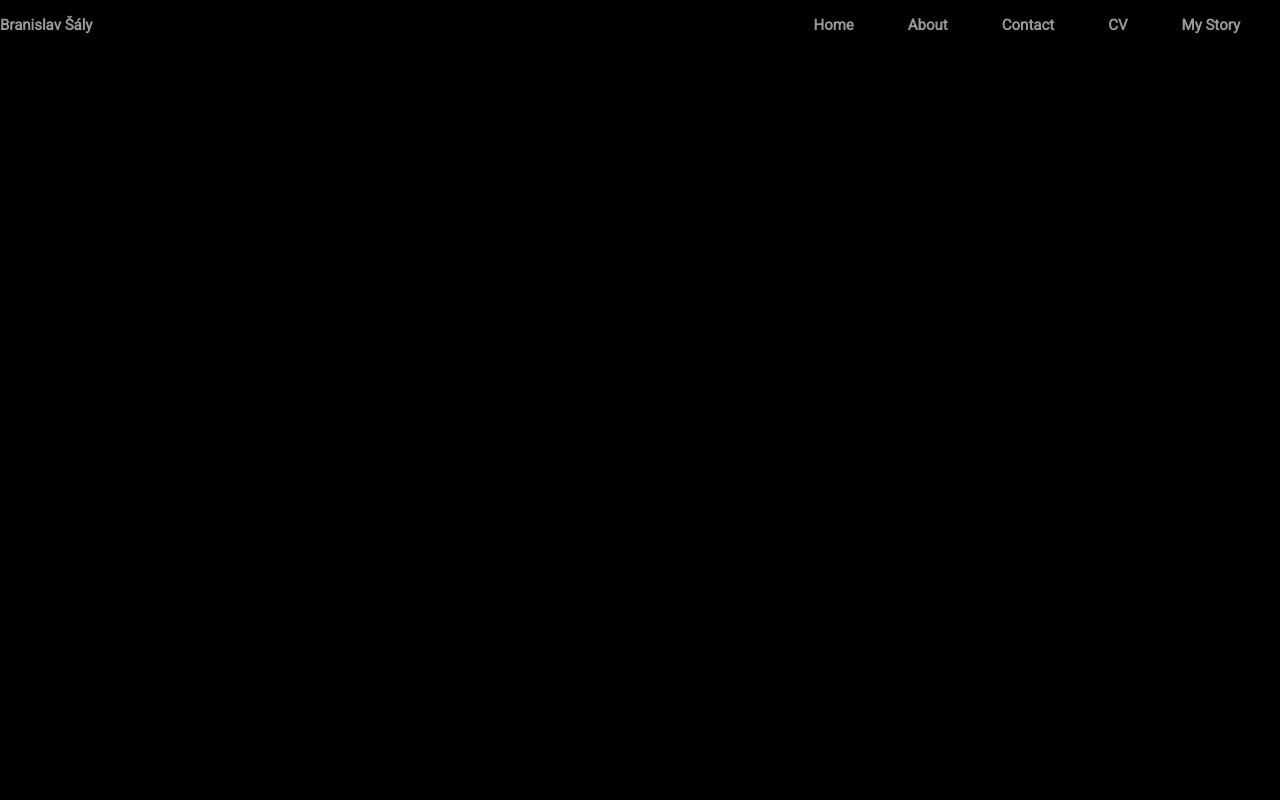
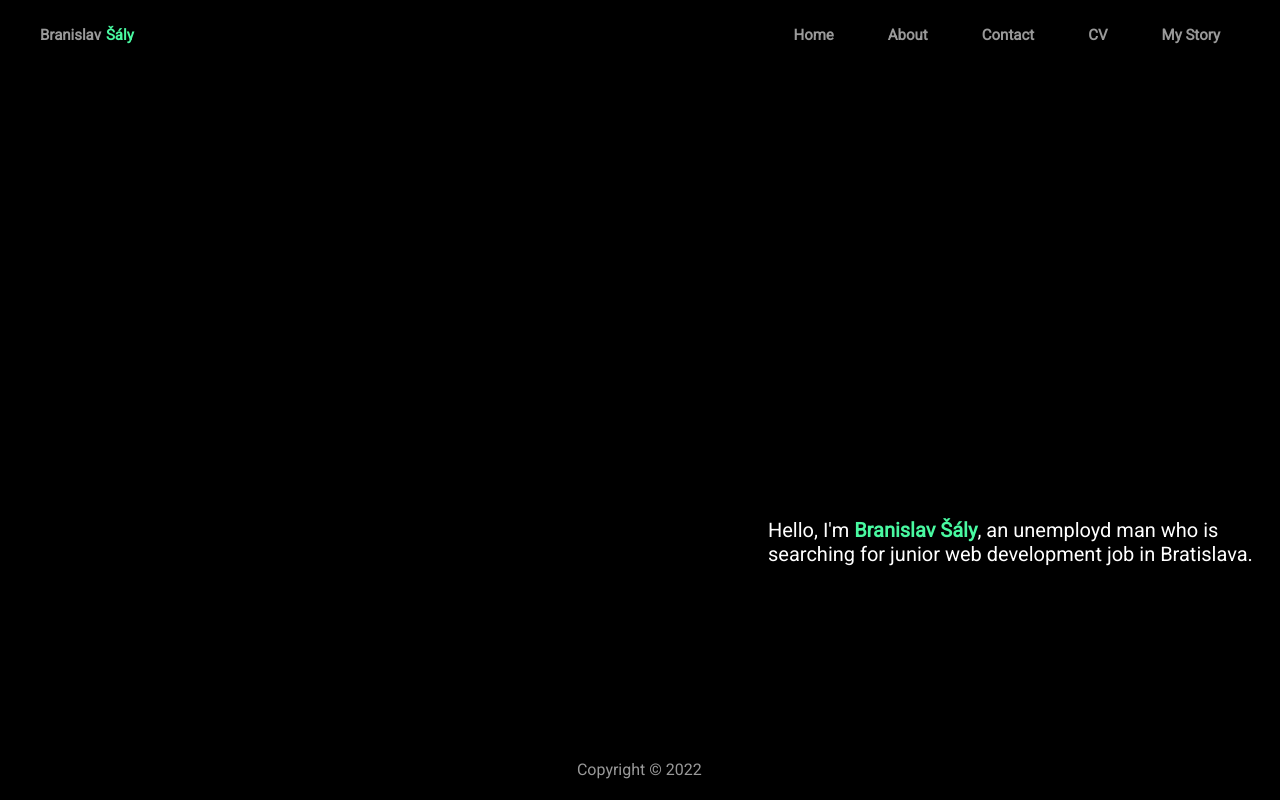
Before and after one commit to Derelyn/branosaly-web, a React (Create React App) app: page / in a window 1280 px wide. Built offline with nearby package versions, Linux system fonts and the light colour scheme.

Commit message:
added footer and title

```diff
--- a/public/index.html
+++ b/public/index.html
@@ -8,7 +8,7 @@
       name="description"
       content="Web site created using create-react-app"
     />
-    <title>Saly B.</title>
+    <title>Šály Branislav</title>
   </head>
   <body>
     <div id="root"></div>
--- a/src/App.js
+++ b/src/App.js
@@ -1,9 +1,13 @@
 import Navbar from './components/Navbar'
+import Frontpage from './components/Frontpage'
+import Footer from './components/Footer'
 
 function App() {
   return (
     <div className="App">
       <Navbar />
+      <Frontpage />
+      <Footer />
     </div>
   );
 }
--- /dev/null
+++ b/src/components/Footer.jsx
@@ -0,0 +1,9 @@
+const Footer = () => {
+    return (
+        <div className="footer">
+            Copyright &copy; 2022
+        </div>
+    )
+}
+
+export default Footer
--- /dev/null
+++ b/src/components/Frontpage.jsx
@@ -0,0 +1,14 @@
+const Frontpage = () => {
+    return (
+        <div className="maintitle">
+
+            <div></div>
+            <h1>
+                Hello, I'm <strong>Branislav Šály</strong>, an unemployd man who is <br />
+                searching for junior web development job in Bratislava.
+            </h1>
+        </div>
+    )
+}
+
+export default Frontpage
--- a/src/components/Navbar.jsx
+++ b/src/components/Navbar.jsx
@@ -2,7 +2,7 @@ const Navbar = () => {
     return (
         <nav className="navbar">
             <div className="logo">
-                <li><a href="" className="title">Branislav Šály</a></li>
+                <li><a href="" className="title">Branislav <strong>Šály</strong></a></li>
             </div>
             <div className="header">
                 <ul className="menu">
--- a/src/index.js
+++ b/src/index.js
@@ -1,6 +1,7 @@
 import React from 'react';
 import ReactDOM from 'react-dom/client';
-import './index.css';
+import './stylesheets/navbar.css';
+import './stylesheets/homepage.css'
 import App from './App';
 import reportWebVitals from './reportWebVitals';
 
@@ -11,7 +12,4 @@ root.render(
   </React.StrictMode>
 );
 
-// If you want to start measuring performance in your app, pass a function
-// to log results (for example: reportWebVitals(console.log))
-// or send to an analytics endpoint. Learn more: https://bit.ly/CRA-vitals
 reportWebVitals();
--- /dev/null
+++ b/src/stylesheets/homepage.css
@@ -0,0 +1,28 @@
+* {
+    margin: 0;
+    padding: 0;
+    box-sizing: border-box;
+}
+
+.maintitle h1{
+    font-size: 20px;
+    font-weight: 200;
+    color: white;
+    padding-left: 60%;
+    padding-top: 35%;
+}
+
+.maintitle strong{
+    color: rgba(75, 255, 165, 0.977);
+}
+
+/* FOOTER */
+
+.footer{
+    display: flex;
+    justify-content: center;
+    position: absolute;
+    bottom: 0;
+    width: 99.9%;
+    height: 2.5rem;
+}
--- a/src/index.css
+++ b/src/stylesheets/navbar.css
@@ -1,17 +1,39 @@
 @import url('https://fonts.googleapis.com/css2?family=Roboto&display=swap" rel="stylesheet');
-
-* {
-  margin: 0;
-  padding: 0;
-  box-sizing: border-box;
-}
 
 body {
   background-color: black;
+  color:  rgba(255,255,255,0.6);
   font-family: roboto;
 }
 
-nav a {
+li:hover a{
+  color: #fff;
+  transition: 0.2s ease;
+}
+
+.logo{
+  width: 140px;
+  padding-left: 20px;
+}
+
+.logo strong{
+  color: rgba(75, 255, 165, 0.977);
+  padding-left: 5px;
+}
+
+.header{
+  width: 100%;
+  height: 50px;
+}
+
+.navbar {
+  display: flex;
+  width: 100%;
+  height:100%;
+  padding: 10px 20px;
+}
+
+.navbar a {
   text-decoration: none;
   display: flex;
   align-items: center;
@@ -21,29 +43,10 @@ nav a {
   color: rgba(255,255,255,0.6);
 }
 
-ul{
-  padding-left: 0px;
-}
-
-.logo{
-  width: 120px;
-}
-
-li {
+.navbar li {
+  height: 100%;
   list-style: none;
   cursor: pointer;
-}
-
-.header{
-  width: 100%;
-  height: 50px;
-}
-
-.navbar {
-  display: flex;
-  align-items: center;
-  width: 100%;
-  height:100%;
 }
 
 .menu{
@@ -54,16 +57,16 @@ li {
   align-items: center;
   justify-content: end;
   padding-right: 20px;
+  padding-left: 0px;
 }
 
 .menu li{
-  height: 100%;
   position: relative;
   display: flex;
   align-items: center;
   justify-content: center;
   /* transition: all 300ms cubic-bezier(0.075, 0.82, 0.165, 1); */
-  text-align: center;
+  /* text-align: center; */
   padding: 0 10px;
   margin-right: 10px;
 }
@@ -94,14 +97,8 @@ li {
 
  .menu li:hover::before {
   height: 85%;
-
 }
 
 .menu li:hover::after{
   width: 123.5%;
 }
-
-li:hover a{
-  color: #fff;
-  transition: 0.2s ease;
-}
```
Also changed, not shown: 1 other file (tests, documents, lock files or other folders).
